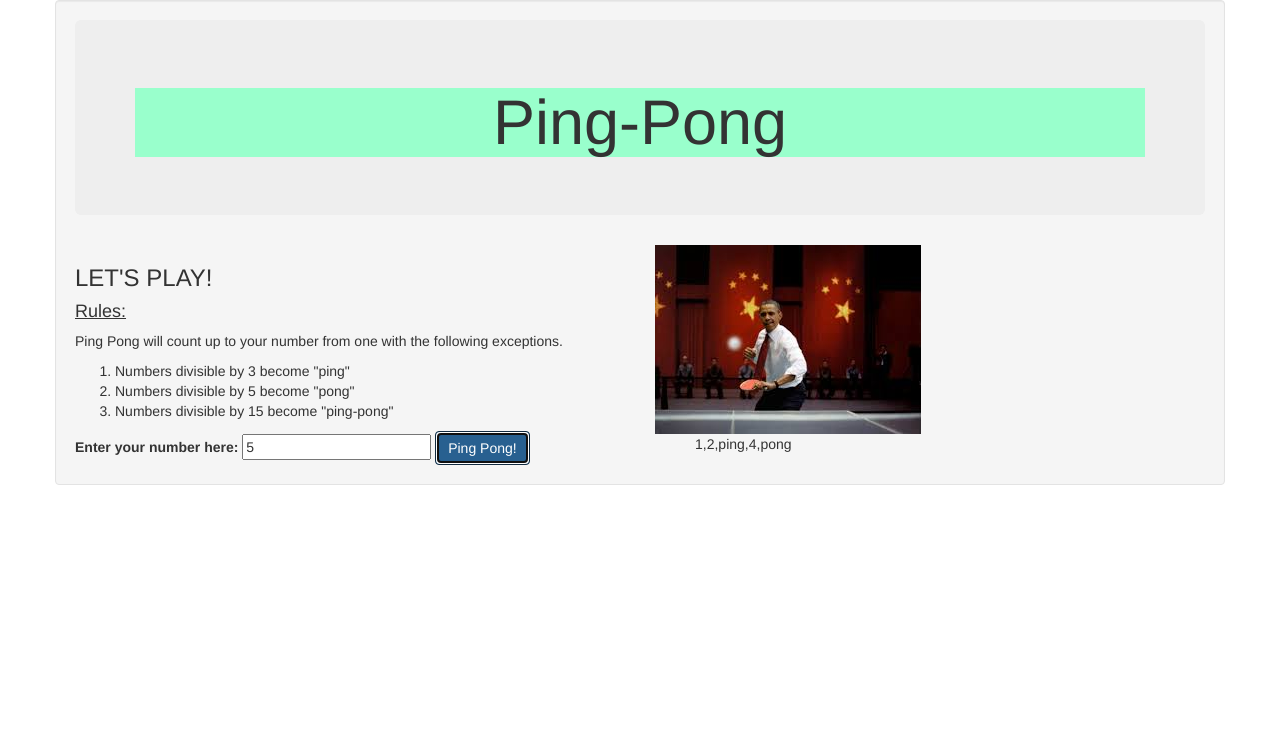
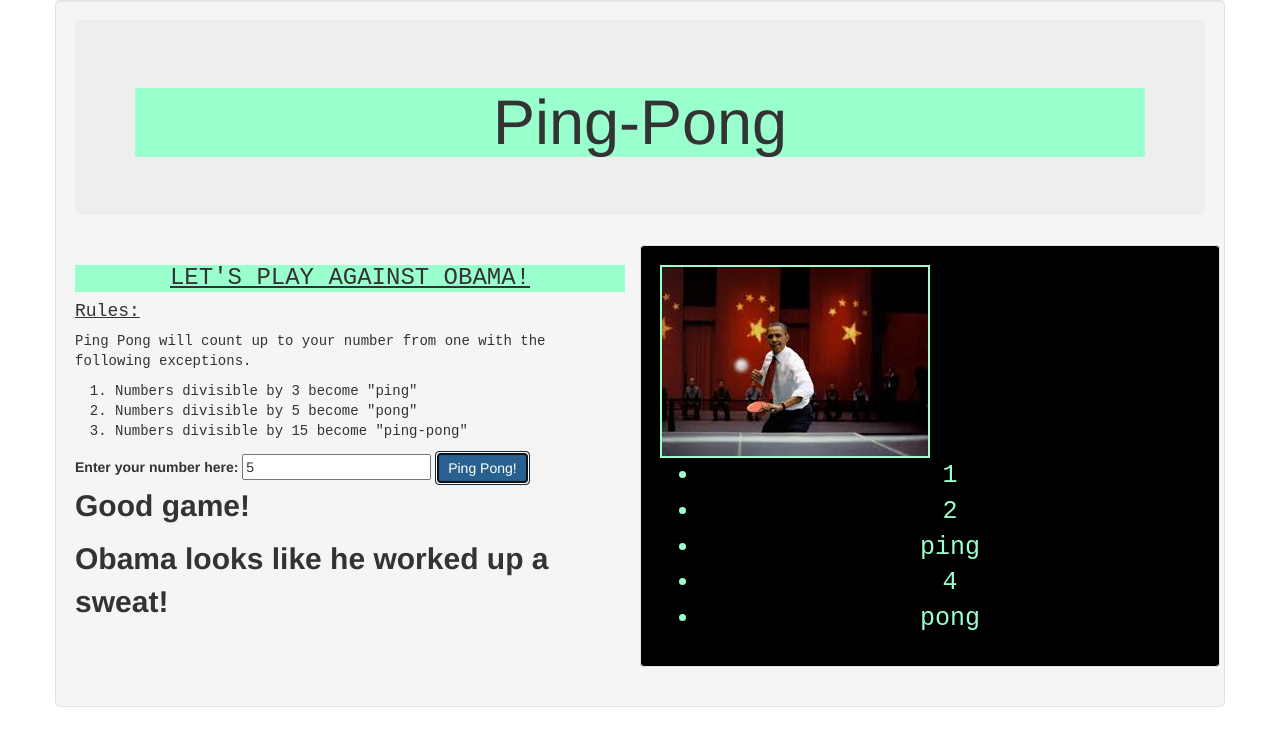
Before and after one commit to benpetrosky/Ping-Pong, a plain HTML site: page index.html in a window 1280 px wide. Both pictures are taken after typing "5" into the empty fields and a click on the button "Ping Pong!". Drawn offline with Linux system fonts and the light colour scheme.

Commit message:
adds styling

```diff
--- a/css/styles.css
+++ b/css/styles.css
@@ -1,16 +1,42 @@
 #counting-list {
   display: none;
+  color: #99ffcc;
+  background-color: black;
+  font-size: 25px;
+  text-align: center;
+  font-family: monospace;
 }
+
 h1 {
   text-align: center;
   background-color: #99ffcc;
 }
-#set-up {
 
-}
 h3 {
   text-transform: uppercase;
+  text-decoration: underline;
+  background-color: #99ffcc;
+  text-align: center;
+
+
 }
 h4 {
   text-decoration: underline;
 }
+
+#set-up {
+  font-family: monospace;
+}
+
+img {
+  border: 2px solid #99ffcc;
+
+}
+#obama {
+  background-color: black;
+}
+.match {
+  display:none;
+  font-size: 30px;
+  font-weight: bold;
+}
--- a/index.html
+++ b/index.html
@@ -15,7 +15,7 @@
       <div class="row">
         <div class="col-md-6">
           <div id="set-up">
-            <h3>Let's play!</h3>
+            <h3>Let's play against Obama!</h3>
             <h4>Rules:</h4>
             <p>
               Ping Pong will count up to your number from one with the following exceptions.
@@ -34,12 +34,19 @@
             <div class="form-group">
               <button type="submit" name="button" class="btn btn-primary">Ping Pong!</button>
             </div>
+            <div class="match">
+              <p>
+                Good game!
+              </p>
+              <p>
+                Obama looks like he worked up a sweat!
+              </p>
+            </div>
           </form>
         </div>
-        <div class="col-md-6">
-          <img id="swing" src="img/obama.jpeg" alt="Obama" />
+        <div id="obama" class="col-md-6 well">
+          <img src="img/obama.jpeg" alt="Obama" />
           <ul id="counting-list">
-
           </ul>
         </div>
       </div>
--- a/js/scripts.js
+++ b/js/scripts.js
@@ -37,10 +37,12 @@ $(document).ready(function() {
       var countingList = pingPongList(userInput);
 
 
-
-      $("#counting-list").text(countingList);
+      countingList.forEach(function(countingList){
+      $("#counting-list").append("<li>" + countingList);
 
       $("#counting-list").show();
+      $(".match").show();
+    });
     });
   });
 
```
